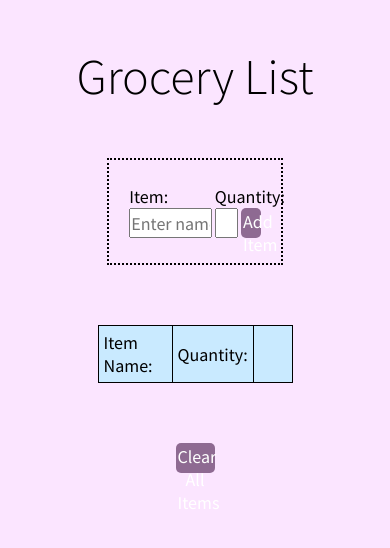
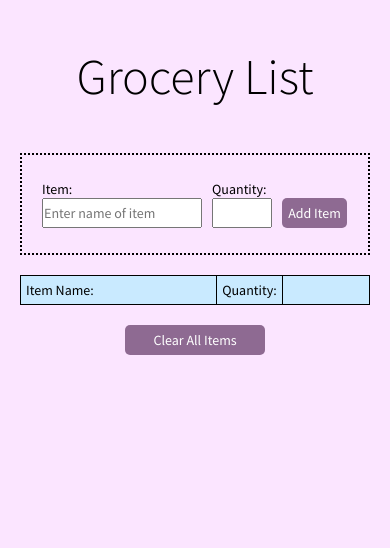
Before and after one commit to abbyhsmith/grocery-list-maker, a React (Create React App) app: page / in a window 390 px wide. Shown: the top 548 px of the page. Built offline with nearby package versions, Linux system fonts and the light colour scheme.

Commit message:
mobile styles

```diff
--- a/src/index.scss
+++ b/src/index.scss
@@ -136,3 +136,73 @@ button {
 	margin: 0 4px;
 	fill: black;
 }
+
+//media queries
+@media only screen and (max-width: 1200px) {
+	.clearButton {
+		width: 140px;
+	}
+
+	.listTable {
+		width: 685px;
+	}
+
+	.inputBar {
+		width: 572px;
+	}
+	.labelDiv, .inputFieldDiv {
+		grid-template-columns: 342px 84px 80px;
+		grid-gap: 11px;
+	}
+}
+
+@media only screen and (max-width: 750px) {
+	.listTable {
+		width: 500px;
+	}
+
+	.inputBar {
+		width: 480px;
+	}
+
+	.labelDiv, .inputFieldDiv {
+		grid-template-columns: 260px 76px 80px;
+		grid-gap: 10px;
+	}
+}
+
+@media only screen and (max-width: 550px) {
+	* {
+		font-size: 14px;
+	}
+
+	button {
+		font-size: 14px;
+	}
+
+	.listTable {
+		width: 350px;
+		margin: 20px auto;
+	}
+
+	.buttonTitle {
+		width: 25%;
+	}
+
+	.itemTitle {
+		max-width: 50%;
+	}
+
+	.svgPlus, .svgMinus, .svgDelete {
+		width: 10px;
+	}
+
+	.inputBar {
+		width: 350px;
+		margin: 20px auto;
+	}
+
+	.labelDiv, .inputFieldDiv {
+		grid-template-columns: 160px 60px 65px;
+	}
+}
```
